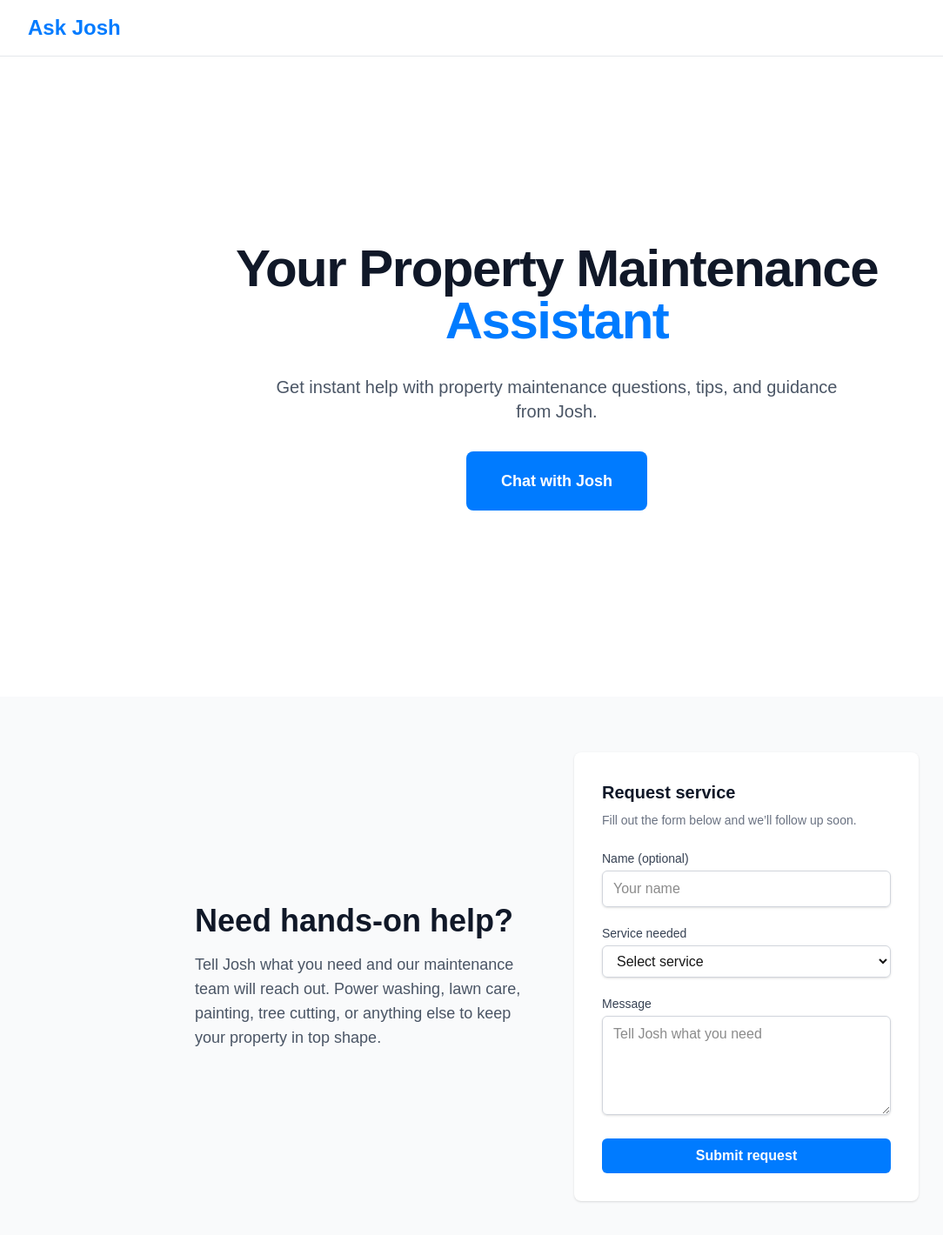
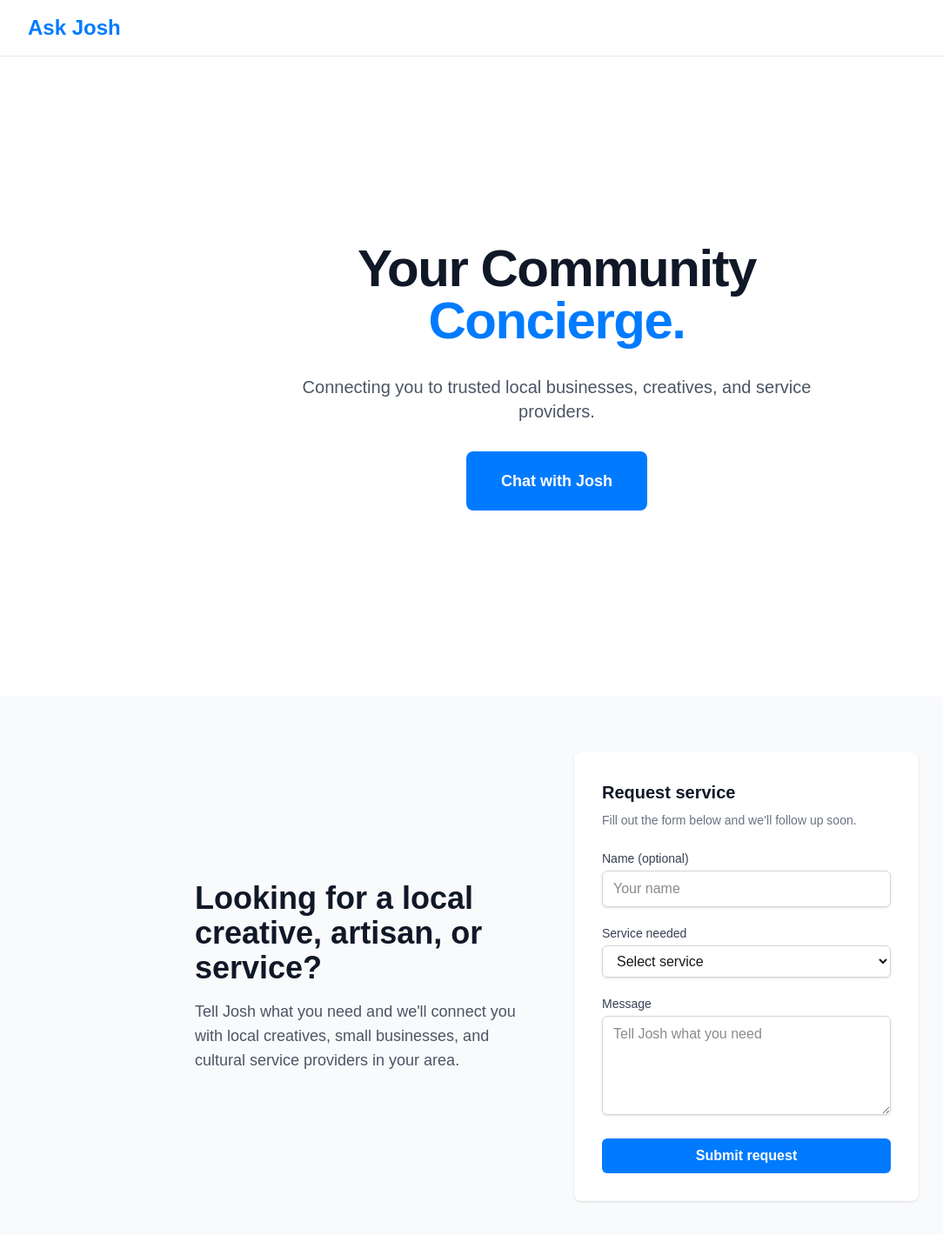
Before and after one commit to ChrisDC82/ask-josh, a Next.js app: page / in a window 1280 px wide. Shown: the top 1420 px of the page at 87% size, without its empty margins (0-1084 px from the left). Built offline with nearby package versions, Linux system fonts and the light colour scheme.

Commit message:
Save current work progress

```diff
--- a/src/app/admin/dashboard/page.tsx
+++ b/src/app/admin/dashboard/page.tsx
@@ -76,18 +76,18 @@ export default function AdminDashboardPage() {
   };
 
   return (
-    <div className="min-h-screen bg-gray-100 px-4 py-10">
+    <div className="min-h-screen bg-gray-100 px-4 py-6 sm:py-10">
       <div className="mx-auto max-w-5xl">
-        <div className="mb-6 flex items-center justify-between">
+        <div className="mb-6 flex flex-col gap-4 sm:flex-row sm:items-center sm:justify-between">
           <div>
-            <h1 className="text-3xl font-semibold text-gray-900">Admin Dashboard</h1>
+            <h1 className="text-2xl font-semibold text-gray-900 sm:text-3xl">Admin Dashboard</h1>
             <p className="mt-2 text-sm text-gray-600">
               Review incoming service requests and mark them as done when completed.
             </p>
           </div>
           <button
             onClick={fetchRequests}
-            className="rounded-md bg-blue px-4 py-2 text-sm font-medium text-white transition hover:bg-blue/90"
+            className="rounded-md bg-blue px-4 py-2 text-sm font-medium text-white transition hover:bg-blue/90 disabled:cursor-not-allowed disabled:opacity-70 sm:w-auto"
             disabled={loading}
           >
             {loading ? "Refreshing..." : "Refresh"}
@@ -96,23 +96,24 @@ export default function AdminDashboardPage() {
 
         {error && <div className="mb-4 rounded-md bg-red-100 p-3 text-sm text-red-700">{error}</div>}
 
-        <div className="overflow-hidden rounded-lg bg-white shadow">
+        <div className="overflow-x-auto rounded-lg bg-white shadow">
+          <div className="inline-block min-w-full align-middle">
             <table className="min-w-full divide-y divide-gray-200">
               <thead className="bg-gray-50">
                 <tr>
-                <th className="px-4 py-3 text-left text-xs font-medium uppercase tracking-wider text-gray-500">
+                  <th className="px-3 py-3 text-left text-xs font-medium uppercase tracking-wider text-gray-500 sm:px-4">
                     Name
                   </th>
-                <th className="px-4 py-3 text-left text-xs font-medium uppercase tracking-wider text-gray-500">
+                  <th className="px-3 py-3 text-left text-xs font-medium uppercase tracking-wider text-gray-500 sm:px-4">
                     Service
                   </th>
-                <th className="px-4 py-3 text-left text-xs font-medium uppercase tracking-wider text-gray-500">
+                  <th className="px-3 py-3 text-left text-xs font-medium uppercase tracking-wider text-gray-500 sm:px-4">
                     Message
                   </th>
-                <th className="px-4 py-3 text-left text-xs font-medium uppercase tracking-wider text-gray-500">
+                  <th className="px-3 py-3 text-left text-xs font-medium uppercase tracking-wider text-gray-500 sm:px-4">
                     Timestamp
                   </th>
-                <th className="px-4 py-3 text-right text-xs font-medium uppercase tracking-wider text-gray-500">
+                  <th className="px-3 py-3 text-right text-xs font-medium uppercase tracking-wider text-gray-500 sm:px-4">
                     Actions
                   </th>
                 </tr>
@@ -133,25 +134,25 @@ export default function AdminDashboardPage() {
                 ) : (
                   requests.map((request) => (
                     <tr key={request.id}>
-                    <td className="px-4 py-4 text-sm text-gray-900">
+                      <td className="whitespace-nowrap px-3 py-4 text-sm text-gray-900 sm:px-4">
                         {request.name || "—"}
                       </td>
-                    <td className="px-4 py-4 text-sm text-gray-900">
+                      <td className="whitespace-nowrap px-3 py-4 text-sm text-gray-900 sm:px-4">
                         {request.service || "—"}
                       </td>
-                    <td className="px-4 py-4 text-sm text-gray-700">
-                      {request.message || "—"}
+                      <td className="max-w-xs px-3 py-4 text-sm text-gray-700 sm:px-4">
+                        <div className="truncate">{request.message || "—"}</div>
                       </td>
-                    <td className="px-4 py-4 text-sm text-gray-500">
+                      <td className="whitespace-nowrap px-3 py-4 text-xs text-gray-500 sm:px-4 sm:text-sm">
                         {request.timestamp
                           ? new Date(request.timestamp).toLocaleString()
                           : "—"}
                       </td>
-                    <td className="px-4 py-4 text-right text-sm">
+                      <td className="whitespace-nowrap px-3 py-4 text-right text-sm sm:px-4">
                         <button
                           onClick={() => handleMarkAsDone(request.id)}
                           disabled={actionId === request.id}
-                        className="rounded-md bg-green-600 px-3 py-2 text-white transition hover:bg-green-700 disabled:cursor-not-allowed disabled:opacity-70"
+                          className="rounded-md bg-green-600 px-2 py-1.5 text-xs text-white transition hover:bg-green-700 disabled:cursor-not-allowed disabled:opacity-70 sm:px-3 sm:py-2 sm:text-sm"
                         >
                           {actionId === request.id ? "Marking..." : "Mark as done"}
                         </button>
@@ -164,5 +165,6 @@ export default function AdminDashboardPage() {
           </div>
         </div>
       </div>
+    </div>
   );
 }
--- a/src/app/api/chat/route.ts
+++ b/src/app/api/chat/route.ts
@@ -15,11 +15,10 @@ export async function POST(request: NextRequest) {
 
     // Array of friendly mock replies from Josh
     const mockReplies = [
-      "Hi there! I'm Josh — how can I help with your property today?",
-      "I can connect you to our power washing or lawn care team!",
-      "That sounds like something we can fix. Can you share your location?",
-      "Thanks! I'll pass that to our maintenance staff.",
-      "Got it! We'll follow up soon.",
+      "Hey there! I'm Josh, your community concierge. What are you looking for today?",
+      "I can connect you with local creatives, caterers, or artisans near you.",
+      "Would you like to explore cultural services or small business listings?",
+      "Great choice! I'll show you who's available in your area.",
     ];
 
     // Select a random reply from the array
--- a/src/app/chat/page.tsx
+++ b/src/app/chat/page.tsx
@@ -137,7 +137,7 @@ export default function ChatPage() {
 
       {/* Input Area */}
       <div className="border-t border-gray-200 bg-white">
-        <div className="mx-auto max-w-3xl px-4 py-4 sm:px-6 lg:px-8">
+        <div className="mx-auto max-w-3xl px-4 py-3 sm:px-6 sm:py-4 lg:px-8">
           <div className="flex gap-2">
             <input
               type="text"
@@ -145,12 +145,12 @@ export default function ChatPage() {
               onChange={(e) => setInputValue(e.target.value)}
               onKeyPress={handleKeyPress}
               placeholder="Type your message..."
-              className="flex-1 rounded-lg border border-gray-300 px-4 py-3 text-sm focus:border-blue focus:outline-none focus:ring-2 focus:ring-blue focus:ring-offset-0 sm:text-base"
+              className="flex-1 rounded-lg border border-gray-300 px-3 py-2.5 text-sm focus:border-blue focus:outline-none focus:ring-2 focus:ring-blue focus:ring-offset-0 sm:px-4 sm:py-3 sm:text-base"
             />
             <button
               onClick={handleSend}
               disabled={inputValue.trim() === "" || isLoading}
-              className="rounded-lg bg-blue px-6 py-3 font-semibold text-white transition-colors hover:bg-blue/90 focus:outline-none focus:ring-2 focus:ring-blue focus:ring-offset-2 disabled:cursor-not-allowed disabled:opacity-50 sm:px-8"
+              className="rounded-lg bg-blue px-4 py-2.5 text-sm font-semibold text-white transition-colors hover:bg-blue/90 focus:outline-none focus:ring-2 focus:ring-blue focus:ring-offset-2 disabled:cursor-not-allowed disabled:opacity-50 sm:px-6 sm:py-3 sm:text-base"
             >
               {isLoading ? "Sending..." : "Send"}
             </button>
--- a/src/app/layout.tsx
+++ b/src/app/layout.tsx
@@ -13,8 +13,8 @@ const geistMono = Geist_Mono({
 });
 
 export const metadata: Metadata = {
-  title: "Ask Josh | Your Maintenance Assistant",
-  description: "Your Property Maintenance Assistant - Get instant help with property maintenance questions, tips, and guidance from Josh.",
+  title: "Ask Josh | Your Community Concierge",
+  description: "Your Community Concierge - Connecting you to trusted local businesses, creatives, and service providers.",
 };
 
 export default function RootLayout({
--- a/src/app/page.tsx
+++ b/src/app/page.tsx
@@ -69,11 +69,11 @@ export default function Home() {
         <div className="flex min-h-[calc(100vh-4rem)] flex-col items-center justify-center text-center">
           <div className="max-w-3xl space-y-8">
             <h1 className="text-4xl font-bold tracking-tight text-gray-900 sm:text-5xl md:text-6xl">
-              Your Property Maintenance
-              <span className="block text-blue"> Assistant</span>
+              Your Community
+              <span className="block text-blue"> Concierge.</span>
             </h1>
             <p className="mx-auto max-w-2xl text-lg text-gray-600 sm:text-xl">
-              Get instant help with property maintenance questions, tips, and guidance from Josh.
+              Connecting you to trusted local businesses, creatives, and service providers.
             </p>
             <div className="flex justify-center">
               <Link
@@ -93,11 +93,10 @@ export default function Home() {
           <div className="grid gap-10 lg:grid-cols-2 lg:items-center">
             <div>
               <h2 className="text-3xl font-semibold text-gray-900 sm:text-4xl">
-                Need hands-on help?
+                Looking for a local creative, artisan, or service?
               </h2>
               <p className="mt-4 text-lg text-gray-600">
-                Tell Josh what you need and our maintenance team will reach out. Power washing,
-                lawn care, painting, tree cutting, or anything else to keep your property in top shape.
+                Tell Josh what you need and we'll connect you with local creatives, small businesses, and cultural service providers in your area.
               </p>
             </div>
 
```
Also changed, not shown: src/app/admin/page.tsx (line endings or trailing spaces), src/app/api/admin/login/route.ts (line endings or trailing spaces), src/app/api/admin/requests/route.ts (line endings or trailing spaces), src/app/api/requests/route.ts (line endings or trailing spaces), src/app/icon.svg, src/components/ChatBubble.tsx (line endings or trailing spaces), src/lib/supabaseClient.ts (line endings or trailing spaces). Lines whose indentation alone changed are shown as unchanged.
